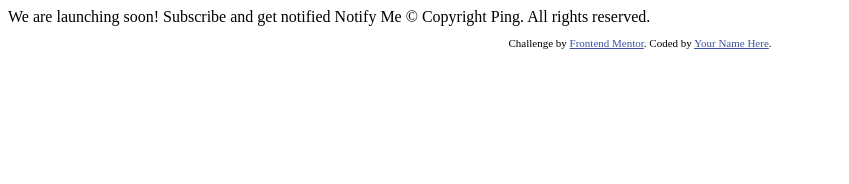
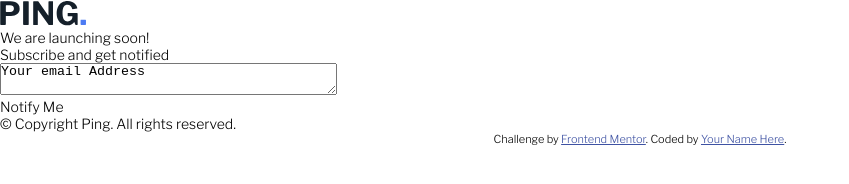
Before and after one commit to caiobenatti/02-frontEndMentor-Ping_single_column_coming, a plain HTML site: page index.html in a window 1280 px wide. Shown: the whole page, without its empty margins (0-849 px from the left). Drawn offline with nearby package versions, Linux system fonts and the light colour scheme.

Commit message:
building the skeleton of the project

```diff
--- a/index.html
+++ b/index.html
@@ -1,34 +1,50 @@
 <!DOCTYPE html>
 <html lang="en">
   <head>
-  <meta charset="UTF-8">
-  <meta name="viewport" content="width=device-width, initial-scale=1.0"> <!-- displays site properly based on user's device -->
+    <meta charset="UTF-8" />
+    <meta name="viewport" content="width=device-width, initial-scale=1.0" />
+    <!-- displays site properly based on user's device -->
+    <link rel="preconnect" href="https://fonts.googleapis.com" />
+    <link rel="preconnect" href="https://fonts.gstatic.com" crossorigin />
 
-  <link rel="icon" type="image/png" sizes="32x32" href="./images/favicon-32x32.png">
-
+    <link
+      rel="icon"
+      type="image/png"
+      sizes="32x32"
+      href="./images/favicon-32x32.png"
+    />
+    <link rel="stylesheet" href="./styles/styles.css" />
     <title>Frontend Mentor | Ping coming soon page</title>
 
-  <!-- Feel free to remove these styles or customise in your own stylesheet 👍 -->
-  <style>
-    .attribution { font-size: 11px; text-align: center; }
-    .attribution a { color: hsl(228, 45%, 44%); }
-  </style>
+    <link
+      href="https://fonts.googleapis.com/css2?family=Libre+Franklin:wght@300;600;700&display=swap"
+      rel="stylesheet"
+    />
   </head>
   <body>
-
-  We are launching soon!
-
-  Subscribe and get notified
-
-  Notify Me
-
+    <main>
+      <div class="container">
+        <div class="card">
+          <img src="./images/logo.svg" alt="" />
+          <div class="text-Header">We are launching soon!</div>
+          <div class="text-subHeader">Subscribe and get notified</div>
+          <form action="">
+            <textarea name="" id="" cols="40" rows="2">
+Your email Address</textarea
+            >
+          </form>
+          <div class="button">Notify Me</div>
           &copy; Copyright Ping. All rights reserved.
-
+        </div>
+      </div>
       <footer>
         <p class="attribution">
-      Challenge by <a href="https://www.frontendmentor.io?ref=challenge" target="_blank">Frontend Mentor</a>.
-      Coded by <a href="#">Your Name Here</a>.
+          Challenge by
+          <a href="https://www.frontendmentor.io?ref=challenge" target="_blank"
+            >Frontend Mentor</a
+          >. Coded by <a href="#">Your Name Here</a>.
         </p>
       </footer>
+    </main>
   </body>
 </html>
--- /dev/null
+++ b/styles/styles.scss
@@ -0,0 +1,47 @@
+:root{
+    --blue: hsl(223, 87%, 63%);
+--paleBlue: hsl(223, 100%, 88%);
+--lightRed: hsl(354, 100%, 66%);
+--gray: hsl(0, 0%, 59%)
+--veryDarkBlue: hsl(209, 33%, 12%)
+}
+
+
+*{
+    padding: 0%;
+    margin: 0;
+    box-sizing: border-box;
+}
+
+html{
+    font-size: 87.5% ;
+}
+
+body{
+ font-family: 'Libre Franklin',sans-serif;
+ width: 100vw;
+}
+
+.container {
+    height: 100vh;
+    width: 100vw;
+    display: flex;
+    align-items: center;
+    justify-content: center;
+    flex-direction: column;
+
+    .card {
+        width: 80%;
+        max-width: 450px;
+        margin-top: 6rem;
+
+    }
+}
+
+.attribution {
+        font-size: 11px;
+        text-align: center;
+      }
+      .attribution a {
+        color: hsl(228, 45%, 44%);
+      }
```
Also changed, not shown: styles/styles.css (added), 1 other file. Lines whose indentation alone changed are shown as unchanged.
